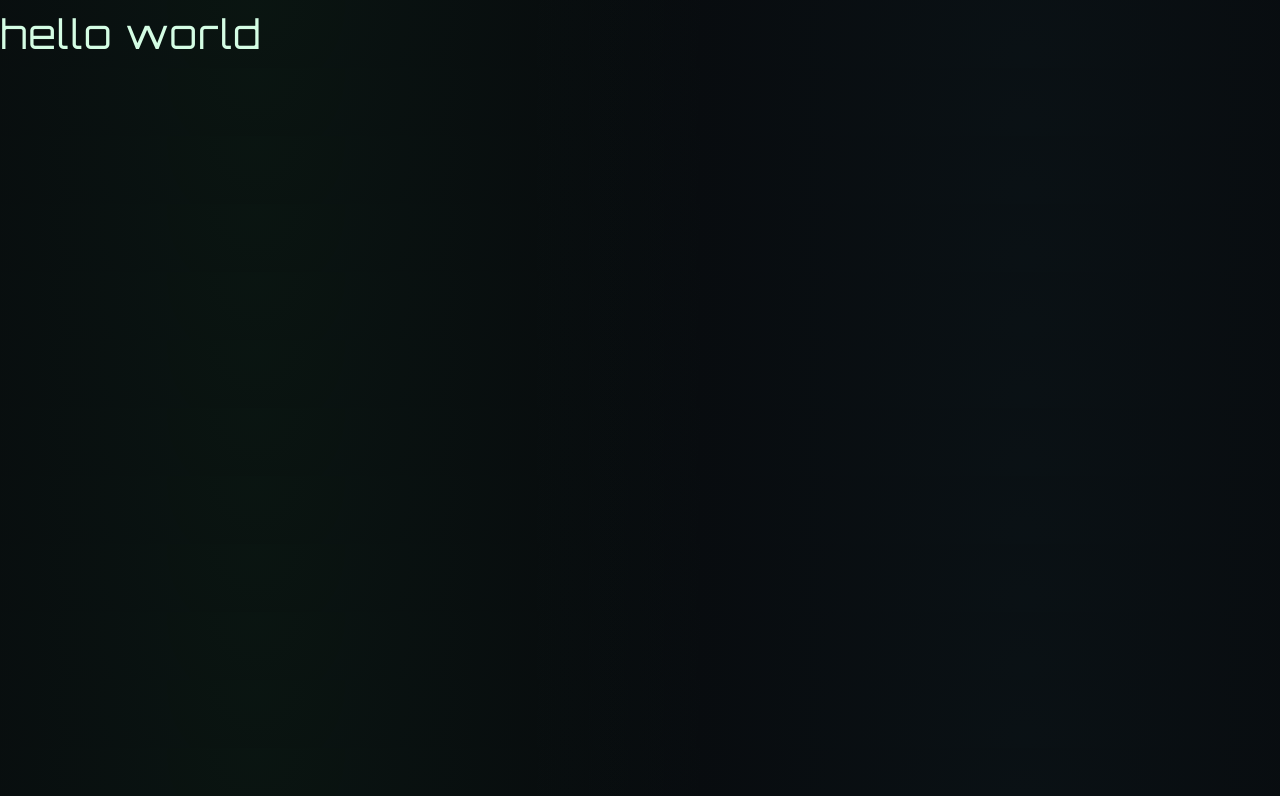
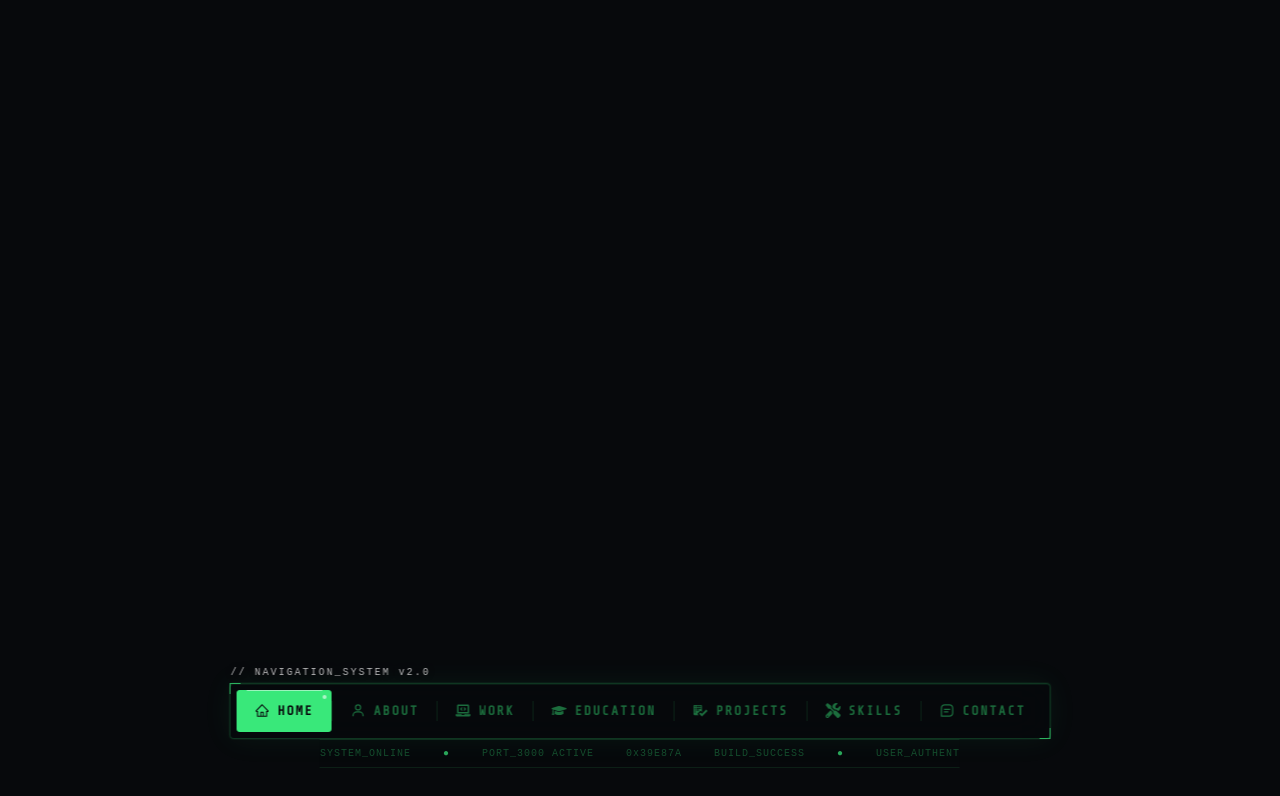
Before and after one commit to yacineak97/yacineak97.github.io, a React (Vite) app: page / in a window 1280 px wide. Shown: the top 796 px of the page. Built offline with nearby package versions, Linux system fonts and the light colour scheme.

Commit message:
add nav with scroll spy

```diff
--- a/src/App.tsx
+++ b/src/App.tsx
@@ -1,7 +1,9 @@
+import Nav from './components/nav/Nav';
+
 const App = () => {
 	return (
 		<>
-			<h1>hello world</h1>
+			<Nav />
 		</>
 	);
 };
--- /dev/null
+++ b/src/components/nav/Nav.tsx
@@ -0,0 +1,115 @@
+import { useEffect, useState } from 'react';
+import './nav.css';
+
+import { AiOutlineHome } from 'react-icons/ai';
+import { BiMessageSquareDetail, BiUser } from 'react-icons/bi';
+import { FaGraduationCap, FaLaptopCode, FaTools } from 'react-icons/fa';
+import { GoChecklist } from 'react-icons/go';
+
+const NAV_ITEMS = [
+	{ href: '#home', label: 'HOME', icon: <AiOutlineHome /> },
+	{ href: '#about', label: 'ABOUT', icon: <BiUser /> },
+	{ href: '#experience', label: 'WORK', icon: <FaLaptopCode /> },
+	{ href: '#education', label: 'EDUCATION', icon: <FaGraduationCap /> },
+	{ href: '#projects', label: 'PROJECTS', icon: <GoChecklist /> },
+	{ href: '#skills', label: 'SKILLS', icon: <FaTools /> },
+	{ href: '#contact', label: 'CONTACT', icon: <BiMessageSquareDetail /> },
+];
+
+const TICKER_WORDS = [
+	'SYSTEM_ONLINE',
+	'●',
+	'PORT_3000 ACTIVE',
+	'0x39E87A',
+	'BUILD_SUCCESS',
+	'●',
+	'USER_AUTHENTICATED',
+	'NULL_ERROR: NONE',
+	'MATRIX_LOADED',
+	'●',
+];
+
+const Nav = () => {
+	const [activeNav, setActiveNav] = useState('#home');
+
+	const tickerItems = [...TICKER_WORDS, ...TICKER_WORDS];
+
+	useEffect(() => {
+		const updateHash = () => {
+			setActiveNav(window.location.hash || '#home');
+		};
+
+		updateHash();
+		window.addEventListener('hashchange', updateHash);
+
+		return () => window.removeEventListener('hashchange', updateHash);
+	}, []);
+
+	useEffect(() => {
+		const sections = Array.from(
+			document.querySelectorAll('header[id], section[id]'),
+		);
+
+		const observer = new IntersectionObserver(
+			(entries) => {
+				const visible = entries
+					.filter((e) => e.isIntersecting)
+					.sort((a, b) => b.intersectionRatio - a.intersectionRatio)[0];
+
+				if (visible) {
+					setActiveNav(`#${visible.target.id}`);
+				}
+			},
+			{
+				threshold: [0.1, 0.25, 0.5],
+				rootMargin: '-20% 0px -35% 0px',
+			},
+		);
+
+		sections.forEach((section) => observer.observe(section));
+
+		return () => observer.disconnect();
+	}, []);
+
+	return (
+		<div className='nav-wrapper'>
+			<nav>
+				<span className='nav-system-label'>// NAVIGATION_SYSTEM v2.0</span>
+
+				{NAV_ITEMS.map((item, index) => (
+					<>
+						<a
+							key={item.href}
+							href={item.href}
+							title={item.label}
+							aria-label={item.label}
+							onClick={() => setActiveNav(item.href)}
+							className={`nav-item${activeNav === item.href ? ' active' : ''}`}
+						>
+							<span className='status-dot' />
+							<span className='nav-icon'>{item.icon}</span>
+							<span className='nav-label' data-text={item.label}>
+								{item.label}
+							</span>
+						</a>
+						{index < NAV_ITEMS.length - 1 && (
+							<div key={`sep-${index}`} className='nav-separator' />
+						)}
+					</>
+				))}
+			</nav>
+
+			<div className='ticker-wrap'>
+				<div className='ticker'>
+					{tickerItems.map((word, i) => (
+						<span key={i} className={word === '●' ? 'hi' : ''}>
+							{word}
+						</span>
+					))}
+				</div>
+			</div>
+		</div>
+	);
+};
+
+export default Nav;
--- /dev/null
+++ b/src/components/nav/nav.css
@@ -0,0 +1,340 @@
+.nav-wrapper {
+	position: fixed;
+	left: 50%;
+	bottom: 2rem;
+	transform: translateX(-50%);
+	z-index: 100;
+	display: flex;
+	flex-direction: column;
+	align-items: center;
+	gap: 0;
+	width: fit-content;
+}
+
+nav {
+	font-family: 'Rajdhani', sans-serif;
+	position: relative;
+
+	display: flex;
+	align-items: center;
+	gap: 0;
+	padding: 6px;
+
+	background: rgba(7, 9, 12, 0.85);
+	border: 1px solid rgba(57, 232, 122, 0.2);
+	border-radius: 4px;
+	backdrop-filter: blur(20px);
+	box-shadow:
+		0 0 0 1px rgba(57, 232, 122, 0.05),
+		0 0 30px rgba(57, 232, 122, 0.07),
+		inset 0 1px 0 rgba(57, 232, 122, 0.08);
+}
+
+nav::before {
+	content: '';
+	position: absolute;
+	top: -1px;
+	left: -1px;
+	width: 10px;
+	height: 10px;
+	border-color: #39e87a;
+	border-style: solid;
+	border-width: 1.5px 0 0 1.5px;
+	opacity: 0.7;
+	pointer-events: none;
+}
+
+nav::after {
+	content: '';
+	position: absolute;
+	bottom: -1px;
+	right: -1px;
+	width: 10px;
+	height: 10px;
+	border-color: #39e87a;
+	border-style: solid;
+	border-width: 0 1.5px 1.5px 0;
+	opacity: 0.7;
+	pointer-events: none;
+}
+
+.nav-separator {
+	width: 1px;
+	height: 20px;
+	background: rgba(57, 232, 122, 0.12);
+	flex-shrink: 0;
+}
+
+.nav-item {
+	position: relative;
+	display: flex;
+	align-items: center;
+	gap: 8px;
+	padding: 10px 18px;
+	color: rgba(57, 232, 122, 0.45);
+	cursor: pointer;
+	border-radius: 3px;
+	text-decoration: none;
+	font-size: 13px;
+	font-weight: 600;
+	letter-spacing: 2px;
+	text-transform: uppercase;
+	transition: color 0.2s ease;
+	overflow: hidden;
+	user-select: none;
+}
+
+.nav-item::before {
+	content: '';
+	position: absolute;
+	inset: 0;
+	background: rgba(57, 232, 122, 0.05);
+	opacity: 0;
+	transition: opacity 0.2s ease;
+	border-radius: 3px;
+}
+
+.nav-item:hover {
+	color: rgba(57, 232, 122, 0.9);
+}
+
+.nav-item:hover::before {
+	opacity: 1;
+}
+
+.nav-item:hover .nav-icon svg,
+.nav-item:hover .nav-icon > * {
+	color: rgba(57, 232, 122, 0.9);
+	stroke: rgba(57, 232, 122, 0.9);
+}
+
+.nav-item.active {
+	color: #07090c;
+	font-weight: 700;
+}
+
+.nav-item.active::before {
+	opacity: 1;
+	background: #39e87a;
+	box-shadow:
+		0 0 18px rgba(57, 232, 122, 0.5),
+		0 0 6px rgba(57, 232, 122, 0.8);
+}
+
+.nav-item.active::after {
+	content: '';
+	position: absolute;
+	top: 0;
+	left: 10%;
+	right: 10%;
+	height: 1.5px;
+	background: rgba(255, 255, 255, 0.5);
+	border-radius: 0 0 2px 2px;
+}
+
+.nav-item.active .nav-icon svg,
+.nav-item.active .nav-icon > * {
+	color: #07090c !important;
+	stroke: #07090c !important;
+}
+
+.nav-icon {
+	position: relative;
+	z-index: 1;
+	display: flex;
+	align-items: center;
+	flex-shrink: 0;
+	font-size: 15px;
+	color: rgba(57, 232, 122, 0.45);
+	transition: color 0.2s ease;
+}
+
+.nav-label {
+	position: relative;
+	z-index: 1;
+	display: inline-block;
+}
+
+.nav-item.active .nav-label::before {
+	content: attr(data-text);
+	position: absolute;
+	left: 1px;
+	top: 0;
+	color: rgba(0, 255, 60, 0.3);
+	clip-path: polygon(0 30%, 100% 30%, 100% 50%, 0 50%);
+	animation: nav-glitch 3s infinite;
+	pointer-events: none;
+}
+
+@keyframes nav-glitch {
+	0%,
+	90%,
+	100% {
+		transform: translateX(0);
+		opacity: 0;
+	}
+	91% {
+		transform: translateX(-2px);
+		opacity: 1;
+	}
+	93% {
+		transform: translateX(2px);
+		opacity: 1;
+	}
+	95% {
+		transform: translateX(0);
+		opacity: 0;
+	}
+}
+
+.status-dot {
+	display: none;
+	position: absolute;
+	top: 5px;
+	right: 5px;
+	width: 4px;
+	height: 4px;
+	border-radius: 50%;
+	background: rgba(255, 255, 255, 0.7);
+	z-index: 2;
+	animation: nav-blink 2s infinite;
+}
+
+.nav-item.active .status-dot {
+	display: block;
+}
+
+@keyframes nav-blink {
+	0%,
+	100% {
+		opacity: 1;
+	}
+	50% {
+		opacity: 0.2;
+	}
+}
+
+.nav-system-label {
+	position: absolute;
+	top: -20px;
+	left: 0;
+	font-family: monospace;
+	font-size: 10px;
+	letter-spacing: 2px;
+	white-space: nowrap;
+	pointer-events: none;
+	user-select: none;
+	color: rgba(255, 255, 255, 0.7);
+	text-shadow: 0 0 6px rgba(0, 0, 0, 0.4);
+}
+
+.ticker-wrap {
+	width: 40rem;
+	overflow: hidden;
+	border-top: 1px solid rgba(57, 232, 122, 0.1);
+	border-bottom: 1px solid rgba(57, 232, 122, 0.1);
+	padding: 5px 0;
+	background: rgba(7, 9, 12, 0.6);
+}
+
+.ticker {
+	display: flex;
+	gap: 32px;
+	width: max-content;
+	animation: nav-ticker 16s linear infinite;
+	white-space: nowrap;
+}
+
+.ticker span {
+	font-family: monospace;
+	font-size: 10px;
+	color: rgba(57, 232, 122, 0.3);
+	letter-spacing: 1px;
+}
+
+.ticker span.hi {
+	color: rgba(57, 232, 122, 0.7);
+}
+
+@keyframes nav-ticker {
+	0% {
+		transform: translateX(0);
+	}
+	100% {
+		transform: translateX(-50%);
+	}
+}
+
+@media (max-width: 900px) {
+	.nav-item {
+		padding: 8px 12px;
+		font-size: 12px;
+		letter-spacing: 1.5px;
+	}
+
+	.nav-icon {
+		font-size: 14px;
+	}
+
+	.ticker-wrap {
+		width: 30rem;
+	}
+}
+
+@media (max-width: 700px) {
+	.nav-wrapper {
+		bottom: 1.2rem;
+	}
+
+	nav {
+		padding: 4px;
+		border-radius: 6px;
+	}
+
+	.nav-item {
+		padding: 8px 10px;
+		gap: 6px;
+		font-size: 11px;
+		letter-spacing: 1px;
+	}
+
+	.nav-separator {
+		height: 14px;
+	}
+
+	.ticker-wrap {
+		width: 25rem;
+	}
+}
+
+@media (max-width: 640px) {
+	.nav-item {
+		padding: 10px;
+		justify-content: center;
+	}
+
+	.nav-label {
+		display: none;
+	}
+
+	.nav-icon {
+		font-size: 16px;
+	}
+
+	.nav-separator {
+		display: none;
+	}
+
+	.nav-item.active::after {
+		left: 20%;
+		right: 20%;
+	}
+
+	.nav-system-label {
+		display: none;
+	}
+
+	.ticker-wrap {
+		display: none;
+	}
+}
```
